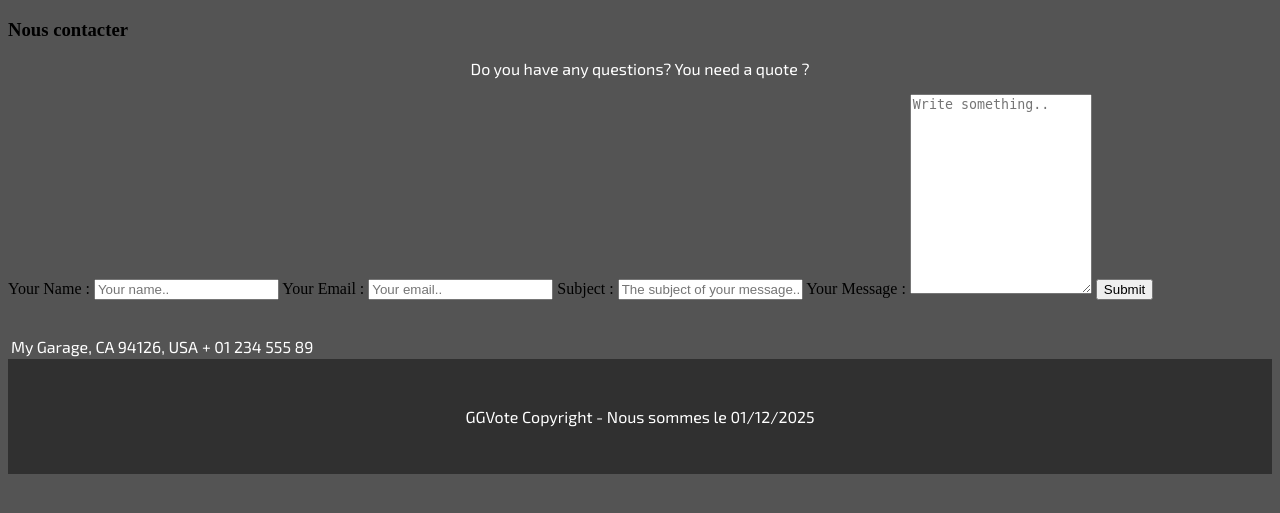
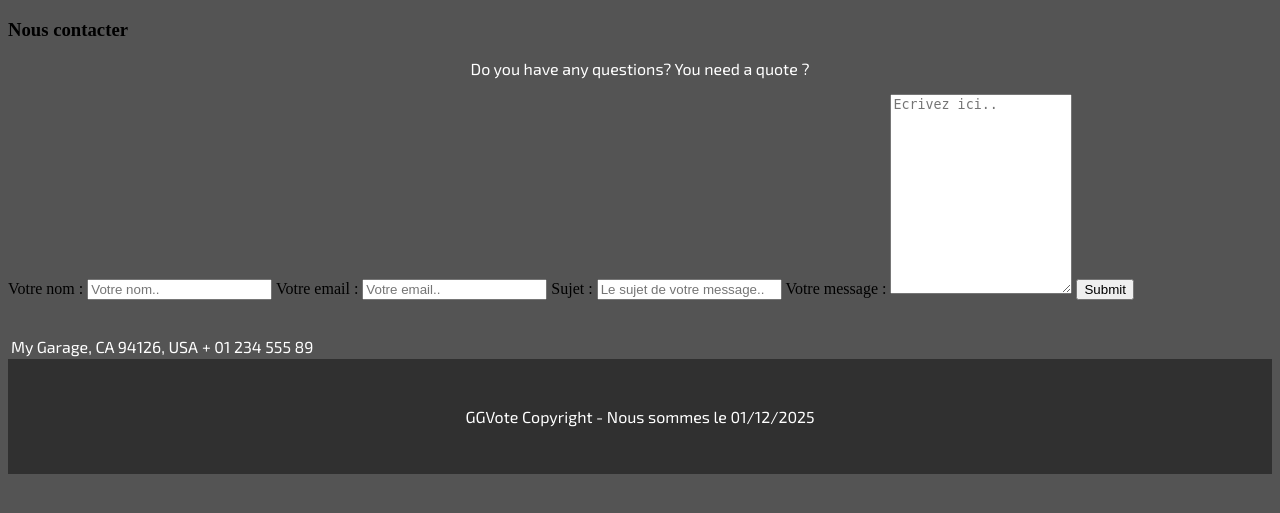
Before and after one commit to Kurakush/GGVote, a PHP site: page /contact.php in a window 1280 px wide. Shown: the part 132-645 px from the top of the page. Run offline with PHP 8.4, Linux system fonts and the light colour scheme; data comes from the database, SQL or seed files in the repository; data that the repository does not hold is empty.

Commit message:
changement contact

```diff
--- a/contact.php
+++ b/contact.php
@@ -27,19 +27,19 @@ else{
 
         <div class="formcontact">
             <form action="/action_page.php">
-                <label for="fname">Your Name : </label>
-                <input type="text" id="fname" name="firstname" placeholder="Your name..">
+                <label for="fname">Votre nom : </label>
+                <input type="text" id="fname" name="firstname" placeholder="Votre nom..">
 
-                <label for="lname">Your Email : </label>
-                <input type="text" id="lname" name="lastname" placeholder="Your email..">
+                <label for="lname">Votre email : </label>
+                <input type="text" id="lname" name="lastname" placeholder="Votre email..">
 
 
-                <label for="lname">Subject : </label>
-                <input type="text" id="lname" name="lastname" placeholder="The subject of your message..">
+                <label for="lname">Sujet : </label>
+                <input type="text" id="lname" name="lastname" placeholder="Le sujet de votre message..">
 
 
-                <label for="subject">Your Message : </label>
-                <textarea id="subject" name="subject" placeholder="Write something.." style="height:200px"></textarea>
+                <label for="subject">Votre message : </label>
+                <textarea id="subject" name="subject" placeholder="Ecrivez ici.." style="height:200px"></textarea>
 
                 <input type="submit" class="okbtn" value="Submit">
             </form>
```
